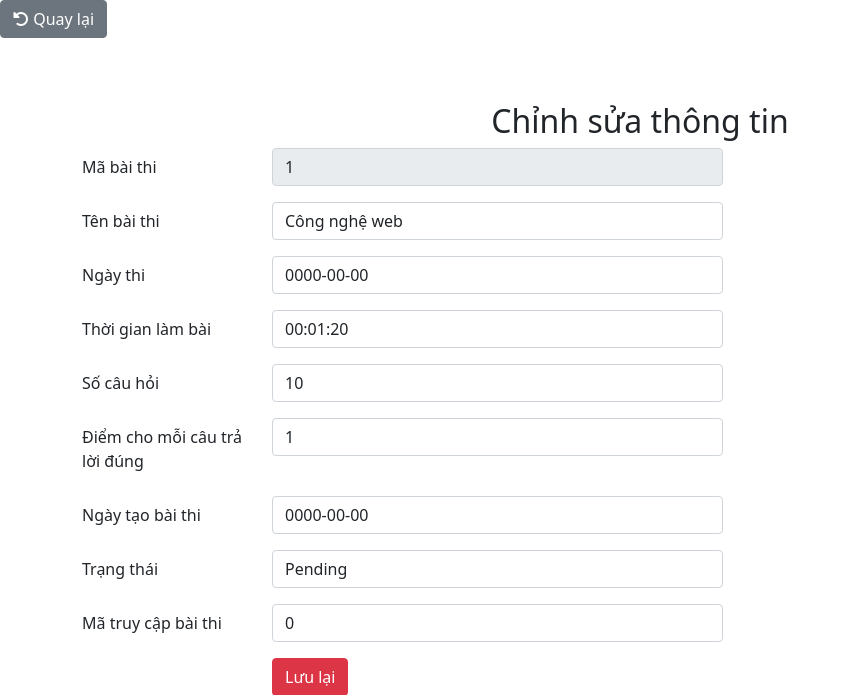
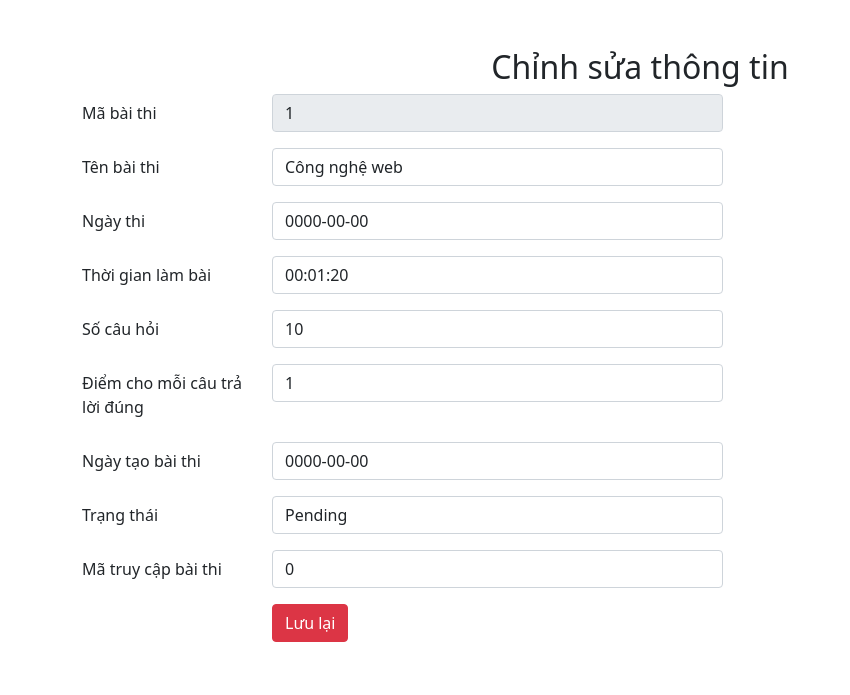
Before and after one commit to QuangAnh17920/CSE485_K61_KTGK_1851161586, a PHP site: page /sua.php?id=1 in a window 1280 px wide. Shown: the top 695 px of the page, without its empty margins (0-850 px from the left). Run offline with PHP 8.4, Linux system fonts and the light colour scheme; data comes from the database, SQL or seed files in the repository.

Commit message:
Update sua.php

```diff
--- a/Project/src/sua.php
+++ b/Project/src/sua.php
@@ -6,7 +6,7 @@
     $result_current = mysqli_query($conn, $sql);
     $row_current = mysqli_fetch_assoc($result_current);
 ?>
-<a href="index.php" class="btn btn-secondary mb-3"><i class="fas fa-undo-alt"></i> Quay lại</a>
+
 <main class= "container mt-5 ">
     <h2 class="mb-2 text-center">Chỉnh sửa thông tin</h2>
 
```
